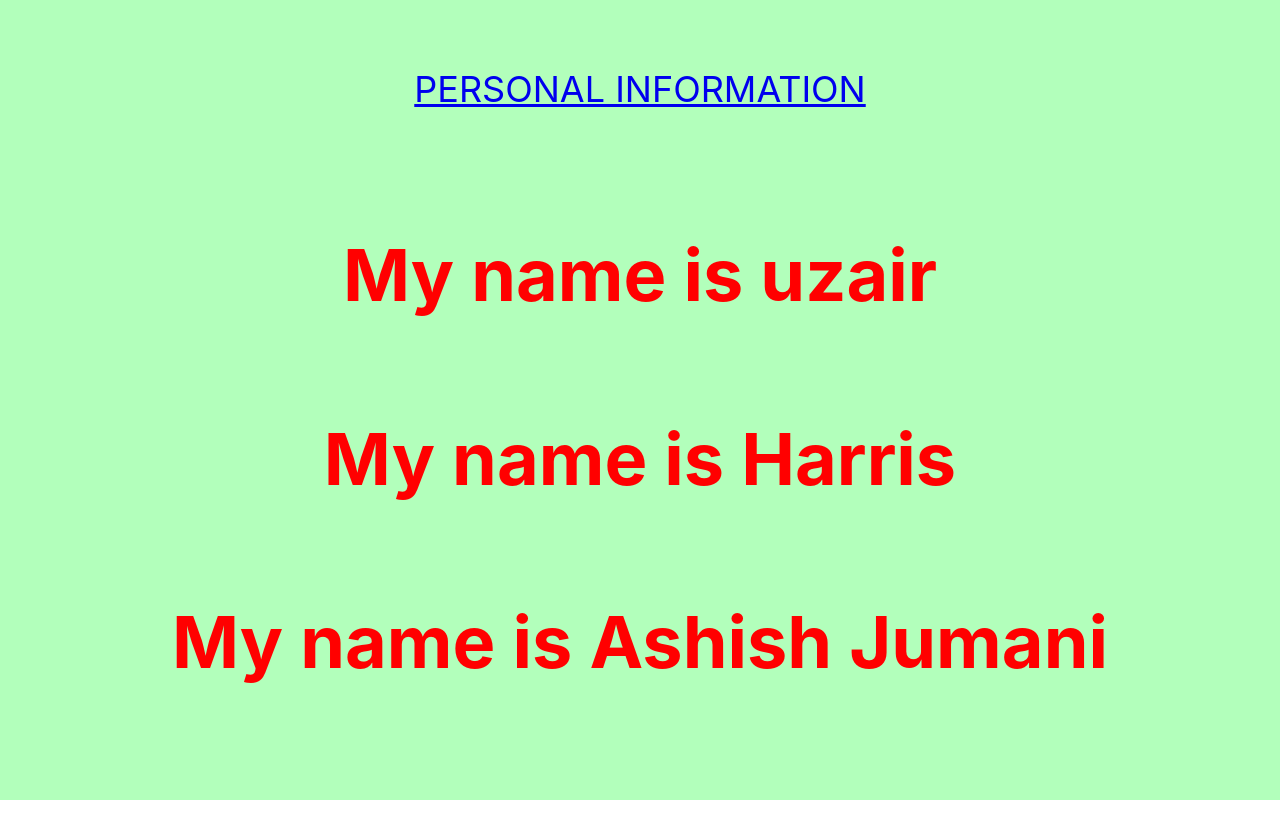
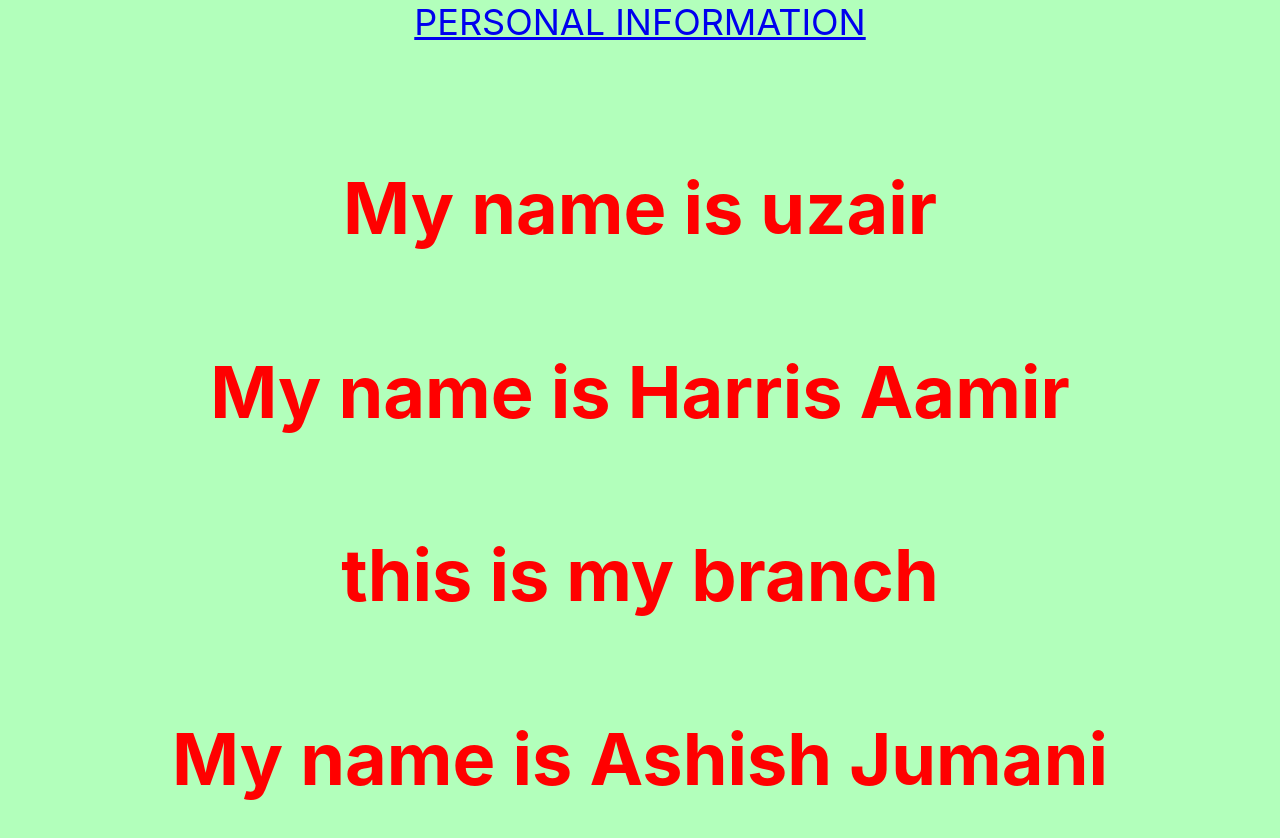
Before and after one commit to Uzair7229/demo, a React (Create React App) app in the folder new/: page / in a window 1280 px wide. Shown: the top 838 px of the page. Before the commit the page ends 800 px from the top, so only its background shows below. Built offline with nearby package versions, Linux system fonts and the light colour scheme; no server answers.

Commit message:
changes by harris

```diff
--- a/new/src/App.js
+++ b/new/src/App.js
@@ -30,10 +30,12 @@ componentWillMount() {
           rel="noopener noreferrer"
         >
           PERSONAL INFORMATION
+
          </a>
         <p className="backend" id="2">{this.state.apiResponse}</p>
         <h1>My name is uzair</h1>
-        <h1> My name is Harris</h1>
+        <h1> My name is Harris Aamir </h1>
+        <h1> this is my branch</h1>
         <h1>My name is Ashish Jumani</h1>
 
       </header>
```
